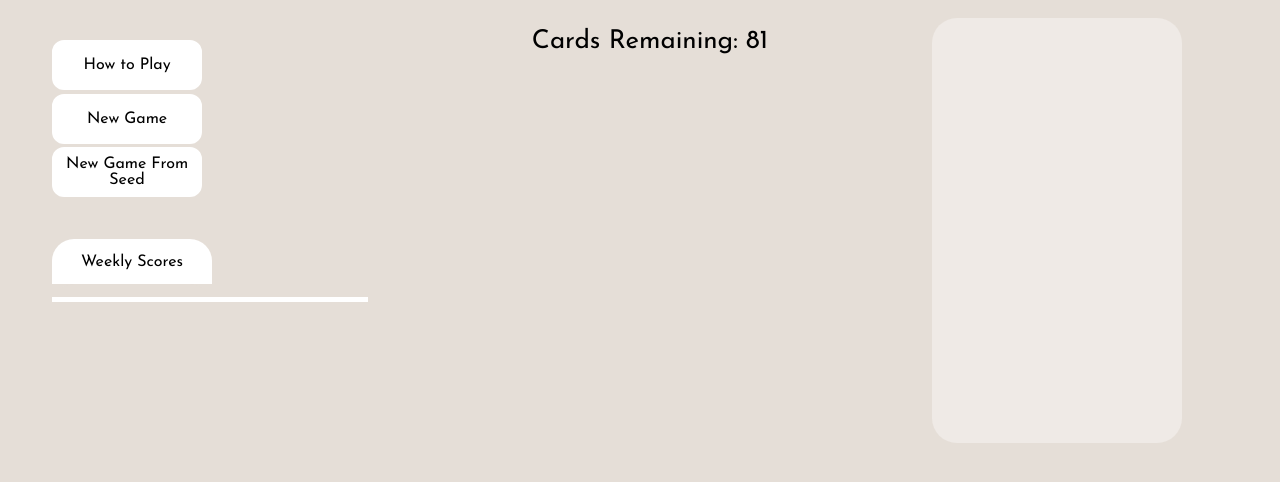
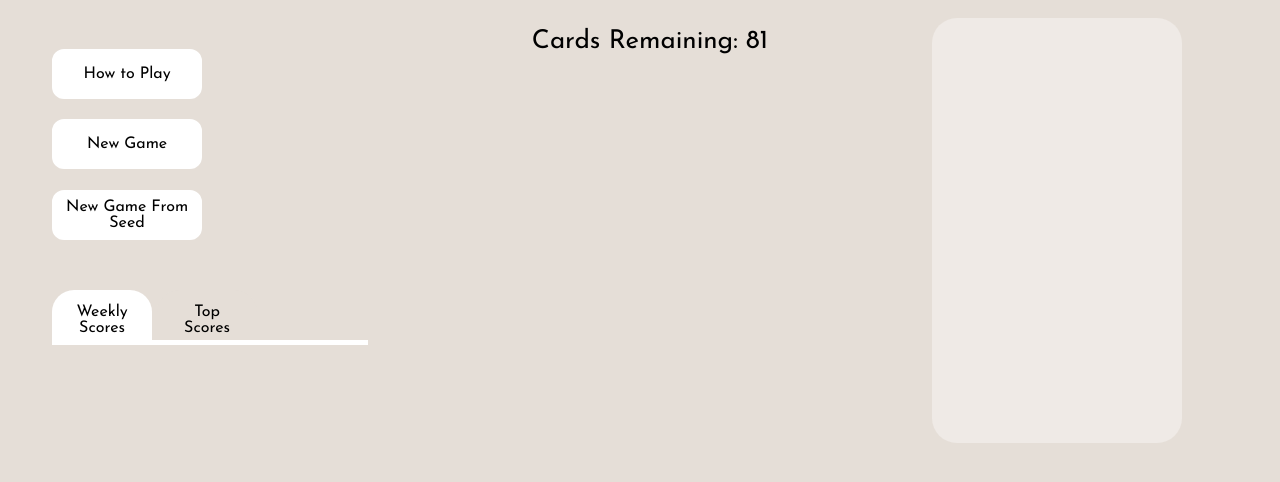
Before and after one commit to wonal/play-set, a plain HTML site: page Set.Api/wwwroot/index.html in a window 1280 px wide. Shown: the part 90-572 px from the top of the page. Drawn offline with nearby package versions, Linux system fonts and the light colour scheme; no server answers.

Commit message:
added styling for tablets/laptops

```diff
--- a/Set.Api/wwwroot/StyleSheet.css
+++ b/Set.Api/wwwroot/StyleSheet.css
@@ -260,7 +260,7 @@ button{
     }
 
     .firstcolumn {
-        height: 400px;
+        height: 480px;
         width: 25%;
     }
 
@@ -281,6 +281,17 @@ button{
     .topscore{
         order: 3;
         width: 100%;
+        font-size: 20px;
+    }
+
+    .tab{
+        order: 3;
+        overflow: visible;
+    }
+
+    .tabbutton {
+        width: 100px;
+        height: 50px;
     }
 
     .board{
```
